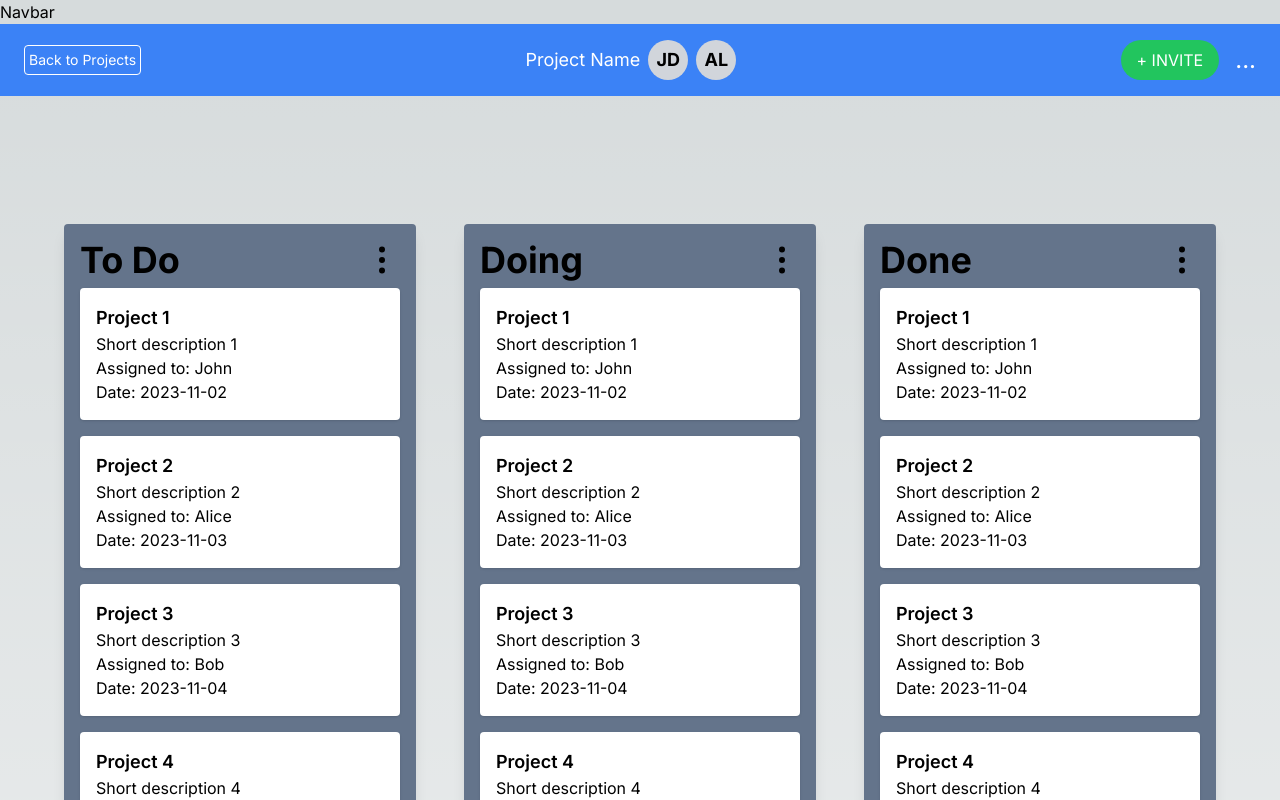
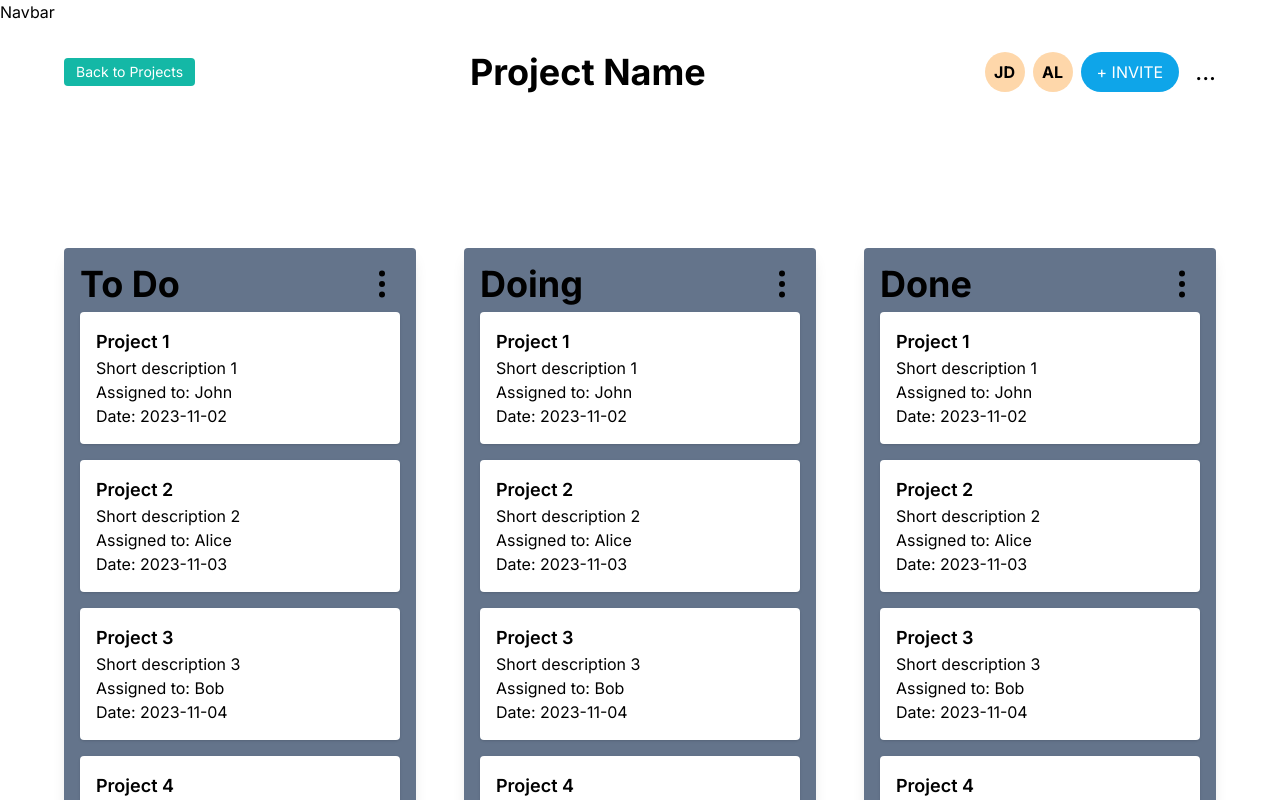
Before and after one commit to lunar-potato/tasky-app, a Next.js app: page / in a window 1280 px wide. Shown: the top 800 px of the page. Built offline with nearby package versions, Linux system fonts and the light colour scheme.

Commit message:
project nav bar styles

```diff
--- a/src/app/components/NavbarProject.jsx
+++ b/src/app/components/NavbarProject.jsx
@@ -9,22 +9,24 @@ const NavbarProject = ({ projectName }) => {
   ];
 
   return (
-    <div className="bg-blue-500 py-4 px-6 flex justify-between items-center">
-      <button className="bg-transparent border border-white rounded p-1 text-white text-sm">
+    <div className="container flex flex-col items-center justify-between px-16 py-4 mx-auto md:flex-row">
+      <button className="px-3 py-1 text-sm text-white bg-teal-500 rounded hover:bg-teal-400">
         Back to Projects
       </button>
-      <h1 className="text-white text-lg flex items-center">
+      <h1 className="flex py-3 text-4xl font-bold text-black">
         Project Name{" "}
-        {/* placeholder for Project name */}
+      </h1>
+      {/* placeholder for Project name */}
+      <div className="flex items-center justify-center">
         {assignedTo.map((member) => (
-          <div key={member.id} className="bg-gray-300 w-10 h-10 rounded-full flex items-center justify-center text-black font-bold ml-2">
-            {member.initials}
-          </div>
-        ))}
-      </h1>
-      <div className="flex items-center">
-        <button className="bg-green-500 text-white px-4 py-2 rounded-full mr-4">+ INVITE</button>
-        <button className="text-white text-2xl">...</button>
+            <div key={member.id} className="flex items-center justify-center w-10 h-10 mx-1 font-bold text-black bg-orange-200 rounded-full">
+              {member.initials}
+            </div>
+          ))}
+        <div className="flex items-center">
+          <button className="px-4 py-2 ml-1 mr-4 text-white rounded-full bg-sky-500 hover:bg-sky-400">+ INVITE</button>
+          <button className="text-2xl text-black">...</button>
+        </div>
       </div>
     </div>
   );
--- a/src/app/globals.css
+++ b/src/app/globals.css
@@ -4,7 +4,7 @@
 
 :root {
   --foreground-rgb: 0, 0, 0;
-  --background-start-rgb: 214, 219, 220;
+  --background-start-rgb: 255, 255, 255;
   --background-end-rgb: 255, 255, 255;
 }
 
--- a/src/app/page.js
+++ b/src/app/page.js
@@ -1,3 +1,5 @@
+"use client";
+
 import Image from "next/image";
 import Navbar from "./components/Navbar";
 import Footer from "./components/footer";
```
